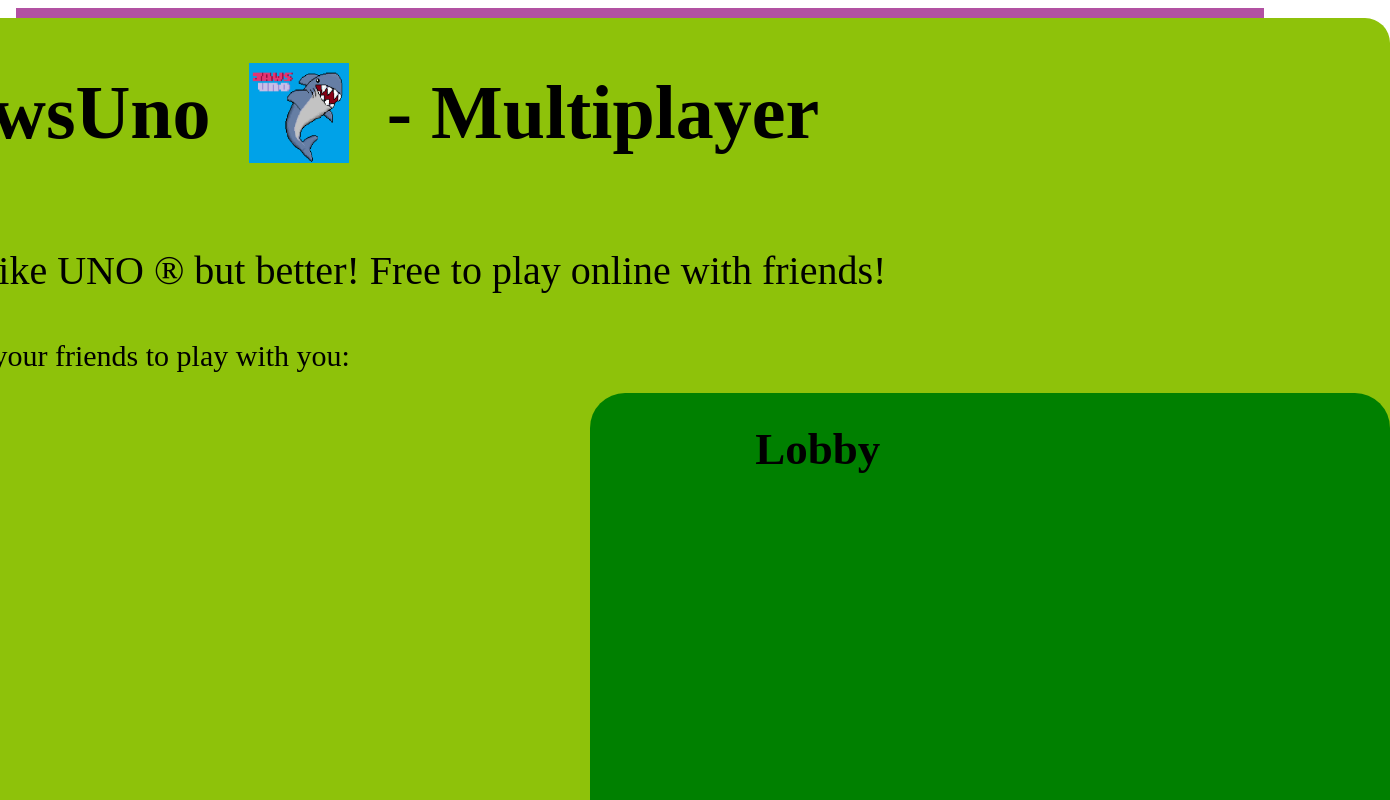
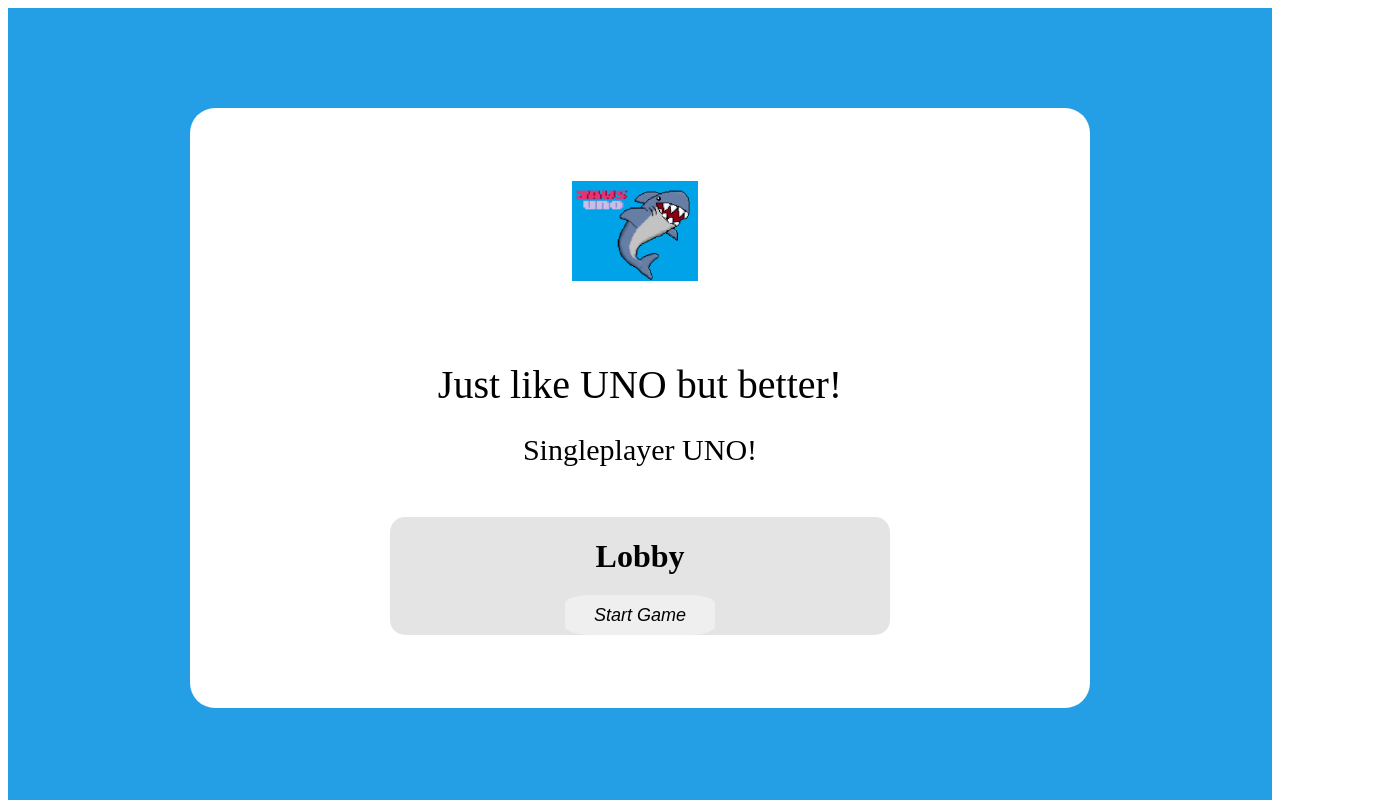
Before and after one commit to Soovier/JAWS-Uno, a SvelteKit app: page /Settings in a window 1280 px wide. Shown: the top 800 px of the page, 1390 px wide, since content can reach past the window. Built offline with nearby package versions, Linux system fonts and the light colour scheme.

Commit message:
Visual fixes!!

```diff
--- a/src/componets/lobby.svelte
+++ b/src/componets/lobby.svelte
@@ -5,23 +5,21 @@
 <body class="displ">
   <div class="groundBack">
     <div class="inner">
-      <h1 class="UnoTitle">JawsUno</h1>
       <img class="JawsPicTitle" src={JawsUnoMain} alt="" />
-      <h1>- Multiplayer</h1>
     </div>
     <div class="divSec2">
       <p class="Title2">
-        Just like UNO ® but better! Free to play online with friends!
+        Just like UNO but better!
       </p>
     </div>
     <div>
-      <p class="Title3">Invite your friends to play with you:</p>
+      <p class="Title3">Singleplayer UNO!</p>
     </div>
 
     <div class="playerSection">
       <h1 class="LobbyTitle">Lobby</h1>
       <a class="startGameMAIN" href="Game" target="_self">
-        <button class="startGame"> Start Game </button>
+        <button class="startGame">Start Game</button>
       </a>
     </div>
   </div>
@@ -29,89 +27,91 @@
 
 <style>
   body {
-    background-color: rgb(178, 81, 162);
+    background-color: rgb(36, 158, 228);
+    display: flex;
+    align-items: center;
+    justify-content: center;
+    height: 100vh;
+    margin: 0;
   }
 
   .displ {
     display: flex;
     align-items: center;
     justify-content: center;
+    flex-direction: column;
+  }
+
+  .groundBack {
+    width: 900px;
+    height: 600px;  /* Adjusted height */
+    border-radius: 25px;
+    background-color: rgb(255, 255, 255);
+    display: flex;
+    flex-direction: column;
+    align-items: center;
+    justify-content: center;
+  }
+
+  .inner {
+    display: flex;
+    align-items: center;
+    justify-content: center;
+    gap: 1em;
+    color: rgb(0, 0, 0);
+    font-size: 38px;
+    margin: 20px;
+  }
+
+  .JawsPicTitle {
+    max-width: 150px;
+    max-height: 100px;
+    margin-right: 10px;
+  }
+
+  .divSec2 {
+    margin: 20px;
+    text-align: center;
+  }
+
+  .Title2 {
+    font-size: 40px;
+    font-weight: 400;
+    margin-bottom: 20px;
+  }
+
+  .Title3 {
+    font-size: 30px;
+    margin-top: -15px;
+  }
+
+  .playerSection {
+    background-color: rgb(228, 228, 228);
+    width: 500px;  /* Kept the same width */
+    height: fit-content;  /* Kept the same height */
+    border-radius: 15px;
+    margin: 20px;
+    text-align: center;
   }
 
   .LobbyTitle {
-    display: block;
-    position: absolute;
-    left: 59%;
-    font-size: 45px;
-  }
-
-  .playerSection {
-    background-color: green;
-    width: 800px;
-    height: 500px;
-    margin-left: 700px;
-    border-radius: 35px;
-    margin-top: -10px;
-    border-color: red;
+    font-size: 32px;
+    margin-bottom: 10px;
   }
 
   .startGameMAIN {
-    /* display: block;
-    background-color: rgb(121, 83, 83);
-    width: 200px;
-    height: 50px; */
-
-    /* * width: px; */
-    /* max-height: 50px; */
+    text-decoration: none;
   }
 
   .startGame {
     border: none;
-    margin-left: 300px;
-    margin-top: 440px;
-    width: 200px;
-    height: 50px;
+    margin-top: 10px;
+    width: 150px;
+    height: 40px;
     border-radius: 20%;
-    font-size: 25px;
+    font-size: 18px;
     font-style: italic;
-    font-weight: 400px;
+    font-weight: 400;
     color: black;
   }
-
-  .Title3 {
-    font-size: 30px;
-    margin-top: -55px;
-    margin-left: 25px;
-  }
-
-  .groundBack {
-    width: 1700px;
-    height: 1000px;
-    /* margin: 0 auto; */
-    border-radius: 25px;
-    background-color: rgb(142, 194, 10);
-    margin-top: 10px;
-  }
-
-  .Title2 {
-    font-size: 40px;
-    font-weight: 400px;
-    margin-left: 25px;
-    margin-bottom: 100px;
-  }
-
-  .inner {
-    display: flex;
-    flex-direction: row;
-    gap: 1em;
-    color: rgb(0, 0, 0);
-    font-size: 38px;
-    margin-left: 25px;
-  }
-
-  .JawsPicTitle {
-    max-width: 100px;
-    max-height: 100px;
-    margin-top: 45px;
-  }
 </style>
--- a/src/componets/main.svelte
+++ b/src/componets/main.svelte
@@ -21,7 +21,7 @@
 
 <style>
   body {
-    background-color: rgb(99, 161, 184);
+    background-color: rgb(255, 255, 255);
   }
 
   /* Apply image border to the entire website */
@@ -63,7 +63,7 @@
   }
 
   .creator button:hover {
-    background-color: rgb(60, 122, 60);
+    background-color: rgb(36,158,228);
     font-size: 30px;
   }
 
@@ -101,7 +101,7 @@
     margin-top: 200px;
     font-size: 35px;
     font-family: sans-serif;
-    color: beige;
+    color: rgb(0, 0, 0);
   }
 
   .title:hover {
--- a/src/componets/settingpage.svelte
+++ b/src/componets/settingpage.svelte
@@ -88,7 +88,7 @@
 
   button:hover {
     font-size: 80px;
-    color: green;
+    color: rgb(255, 255, 255);
     background-color: blanchedalmond;
   }
 
```
